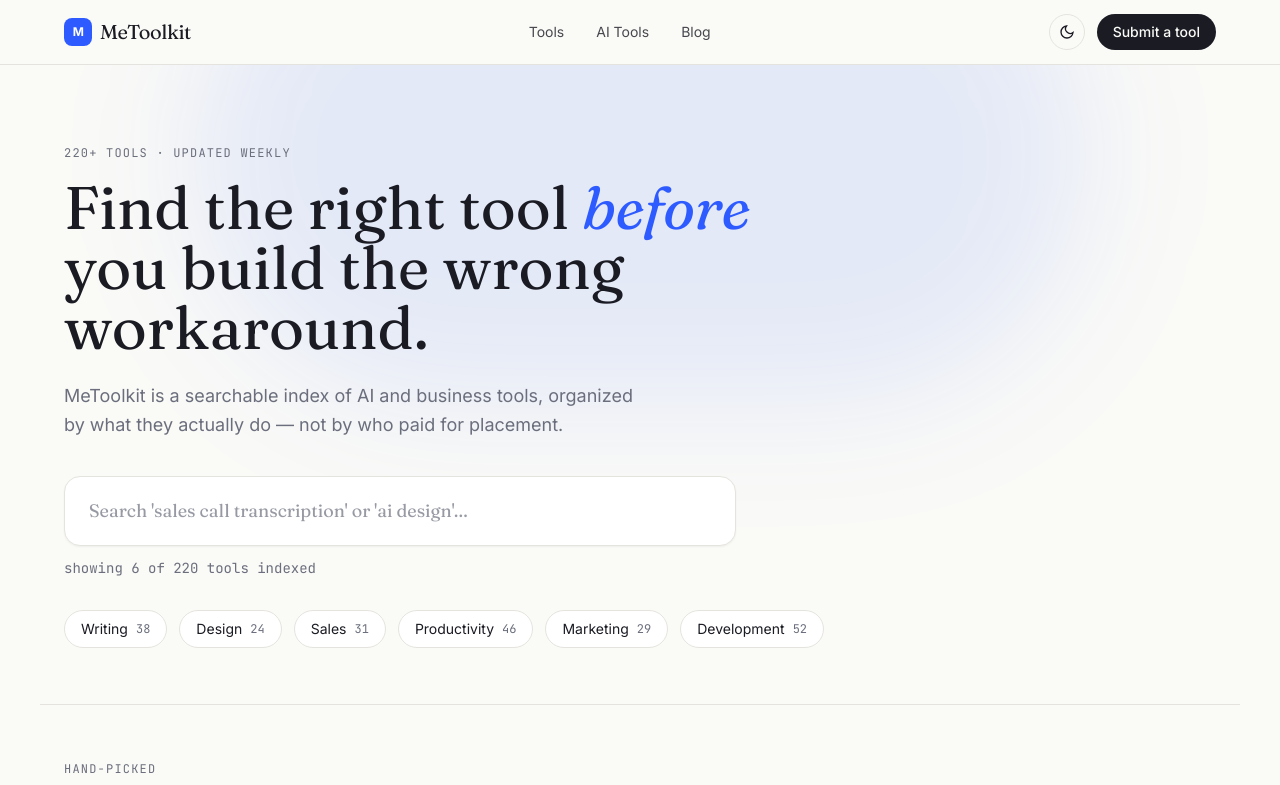
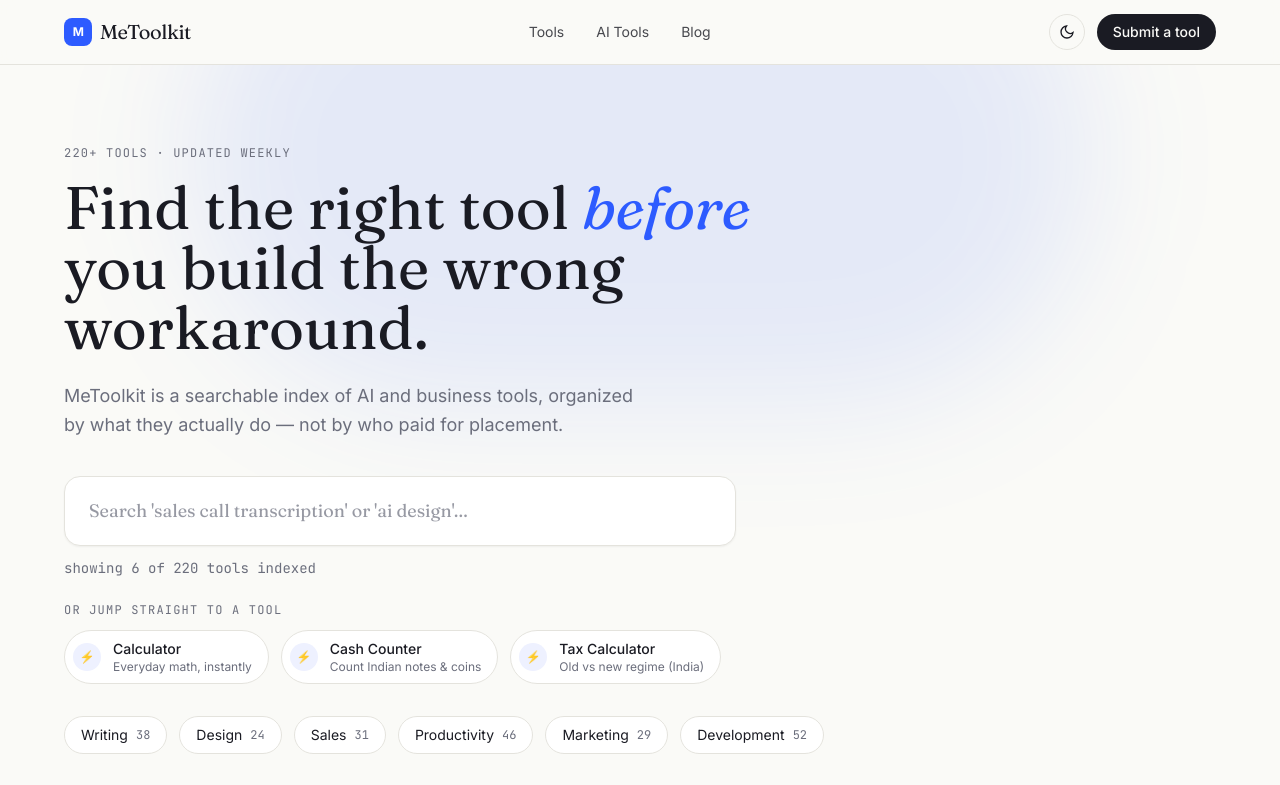
Before and after one commit to coolkishan44/metoolkit, a Next.js app: page / in a window 1280 px wide. Shown: the top 785 px of the page. Built offline with nearby package versions, Linux system fonts and the light colour scheme.

Commit message:
Add QuickTools to hero section

```diff
--- a/components/Hero.tsx
+++ b/components/Hero.tsx
@@ -1,5 +1,6 @@
 import SearchBar from "@/components/SearchBar";
 import CategoryChip from "@/components/CategoryChip";
+import QuickTools from "@/components/QuickTools";
 import Reveal from "@/components/Reveal";
 import { categories } from "@/lib/data";
 
@@ -37,7 +38,14 @@ export default function Hero() {
           <SearchBar />
         </Reveal>
 
-        <Reveal delay={3} className="mt-8 flex flex-wrap gap-3">
+        <Reveal delay={3} className="mt-6">
+          <p className="text-xs font-mono uppercase tracking-widest text-muted mb-3">
+            Or jump straight to a tool
+          </p>
+          <QuickTools />
+        </Reveal>
+
+        <Reveal delay={4} className="mt-8 flex flex-wrap gap-3">
           {categories.slice(0, 6).map((c) => (
             <CategoryChip key={c.slug} category={c} />
           ))}
```
